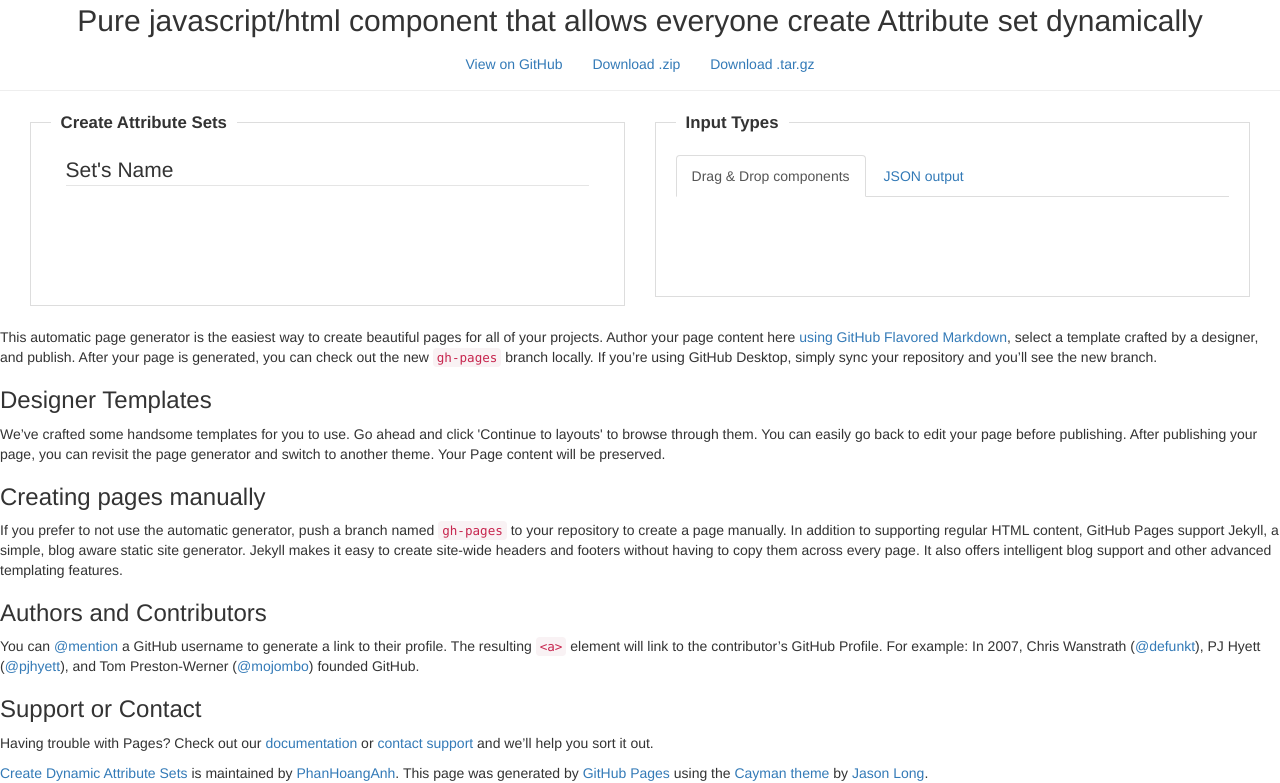
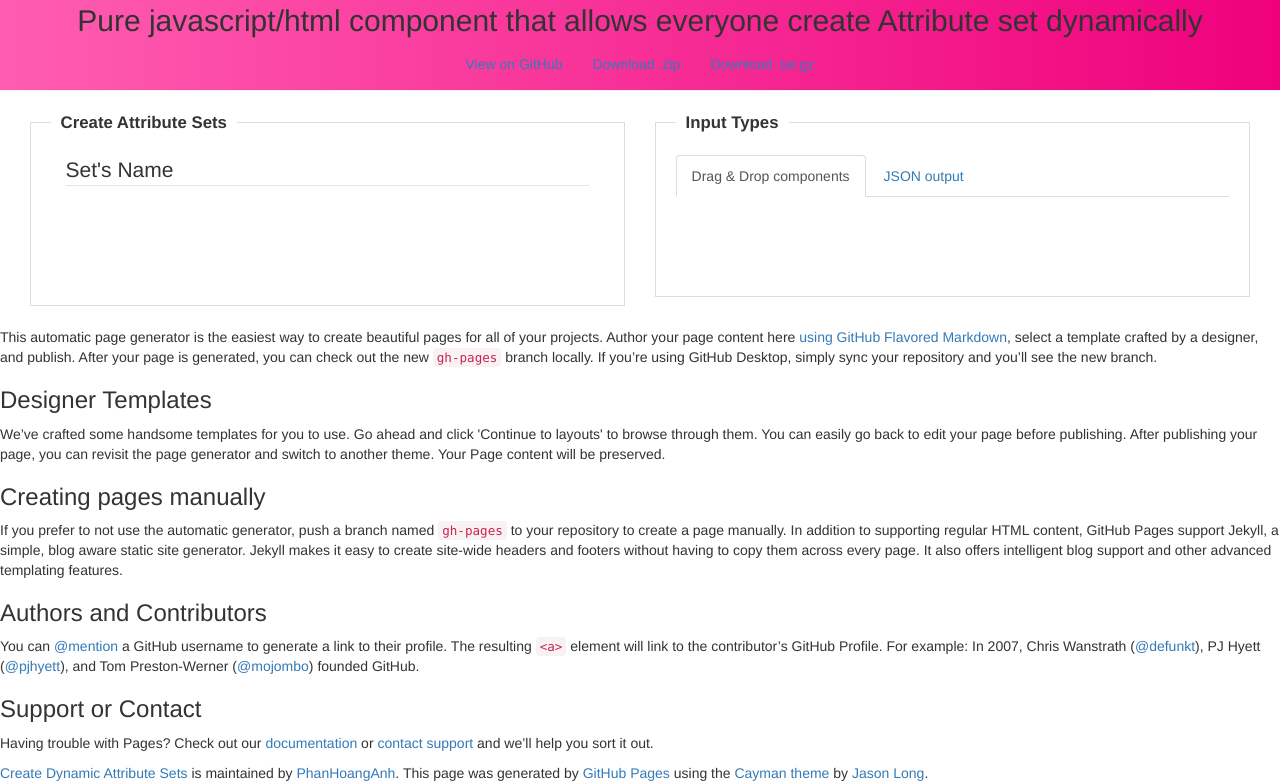
Before and after one commit to PhanHoangAnh/CreateDynamicAttributeSets, a plain HTML site: page index.html in a window 1280 px wide. Shown: the part 96-879 px from the top of the page. Drawn offline with nearby package versions, Linux system fonts and the light colour scheme; some icons are missing.

Commit message:
Update index.html

```diff
--- a/index.html
+++ b/index.html
@@ -81,6 +81,12 @@
     }
     .page-header{
       text-align: center;
+      /* Permalink - use to edit and share this gradient: http://colorzilla.com/gradient-editor/#ff5db1+0,ef017c+100;Pink+3D+%231 */
+      background: rgb(255,93,177); /* Old browsers */
+      background: -moz-linear-gradient(left,  rgba(255,93,177,1) 0%, rgba(239,1,124,1) 100%); /* FF3.6-15 */
+      background: -webkit-linear-gradient(left,  rgba(255,93,177,1) 0%,rgba(239,1,124,1) 100%); /* Chrome10-25,Safari5.1-6 */
+      background: linear-gradient(to right,  rgba(255,93,177,1) 0%,rgba(239,1,124,1) 100%); /* W3C, IE10+, FF16+, Chrome26+, Opera12+, Safari7+ */
+      filter: progid:DXImageTransform.Microsoft.gradient( startColorstr='#ff5db1', endColorstr='#ef017c',GradientType=1 ); /* IE6-9 */
     }
     </style>
     <section class="page-header">
```
